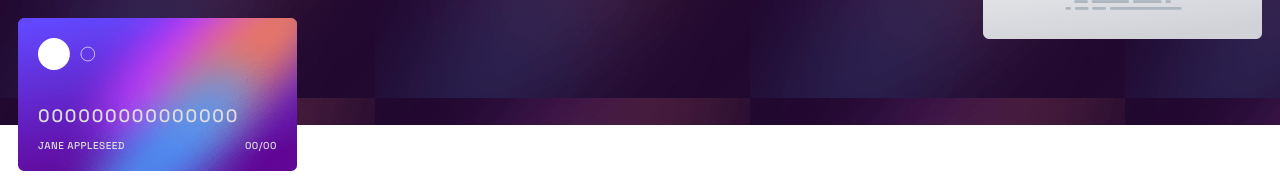
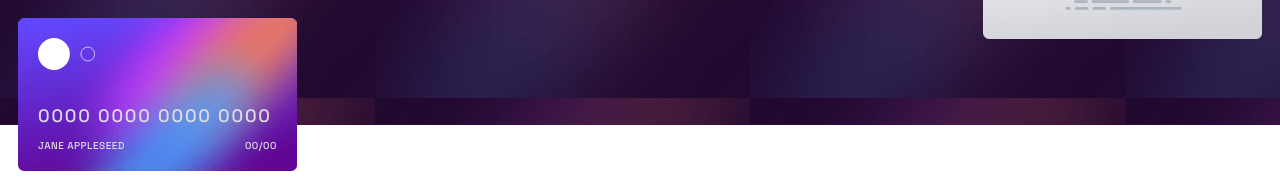
Before and after one commit to lawrence-yoon/preview-validation-form-responsive, a React (Vite) app: page / in a window 1280 px wide. Shown: the part 142-322 px from the top of the page. Built offline with nearby package versions, Linux system fonts and the light colour scheme.

Commit message:
add formatting solution for card number

```diff
--- a/src/App.jsx
+++ b/src/App.jsx
@@ -10,14 +10,21 @@ function App() {
     expirationYear: "",
     cvcNumber: "",
   });
+  const { name, cardNumber, expirationMonth, expirationYear, cvcNumber } =
+    cardInfo;
   function handleChange(e) {
     setCardInfo((prev) => ({ ...prev, [e.target.name]: e.target.value }));
   }
   function handleConfirm() {
     alert("pressed confirm");
   }
-  const { name, cardNumber, expirationMonth, expirationYear, cvcNumber } =
-    cardInfo;
+  const formattedCardNumber = () => {
+    let string = "";
+    for (let i = 0; i < cardInfo.cardNumber.length; i += 4) {
+      string = string + cardInfo.cardNumber.substring(i, i + 4) + " ";
+    }
+    return string;
+  };
   return (
     <div className="flex flex-col h-screen 2xl:flex-row">
       <div className="relative bg-[url('/images/bg-main-mobile.png')] w-screen h-2/6 2xl:bg-[url('/images/bg-main-desktop.png')] 2xl:h-screen 2xl:w-2/6">
@@ -29,7 +36,9 @@ function App() {
         <div className="absolute bg-[url('/images/bg-card-front.png')] bg-cover bottom-[-2.875rem] left-[1.125rem] w-[279px] h-[153px] text-lightGrayViolet p-5">
           <img className="h-[2rem] w-auto" src="/images/card-logo.svg"></img>
           <p className="pt-8 text-lg font-medium tracking-widest">
-            {cardInfo.cardNumber ? cardInfo.cardNumber : "000000000000000"}
+            {formattedCardNumber()
+              ? formattedCardNumber()
+              : "0000 0000 0000 0000"}
           </p>
           <div className="flex flex-row justify-between pt-2 text-[10px] tracking-wider">
             <p className="uppercase">
```
